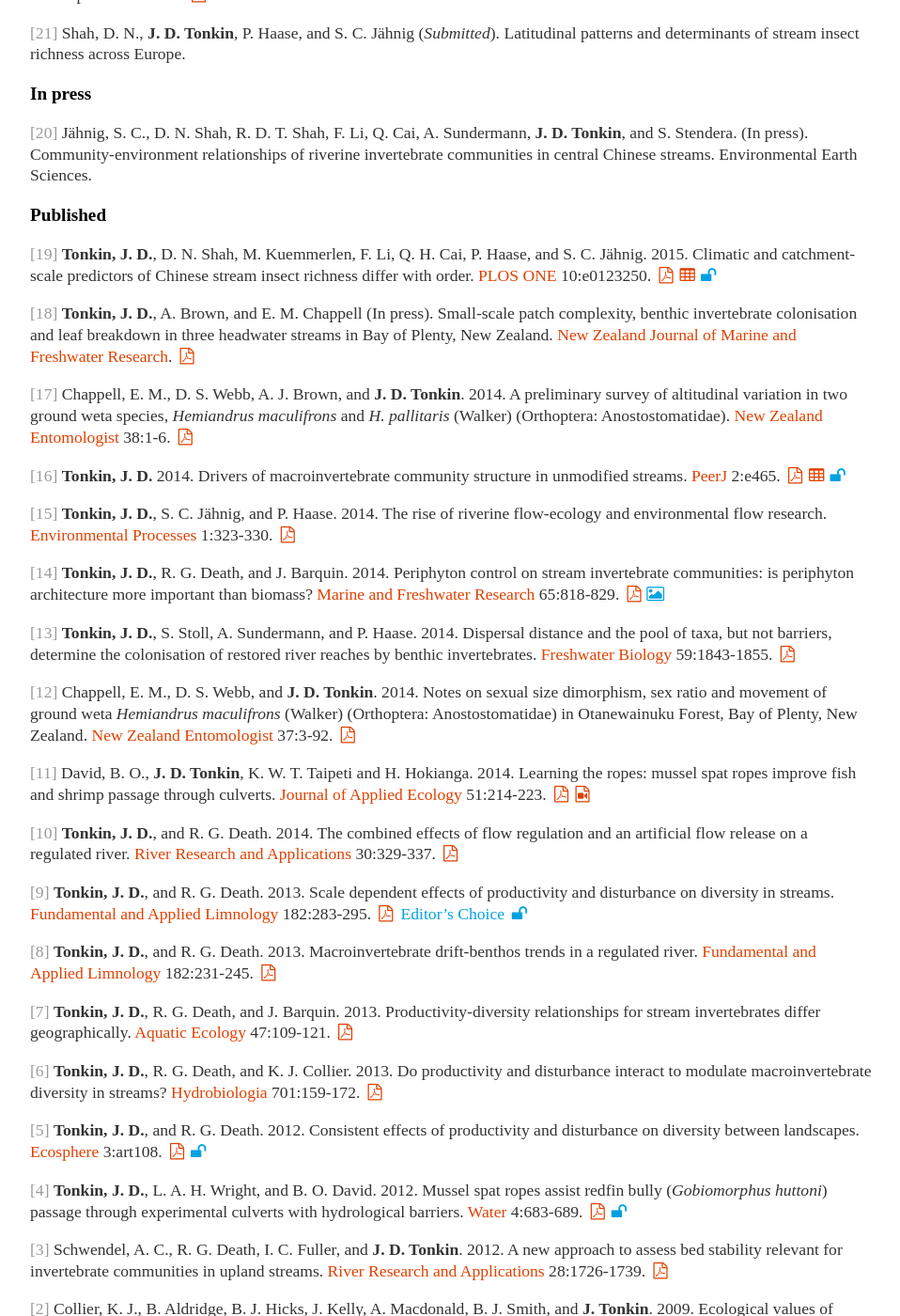
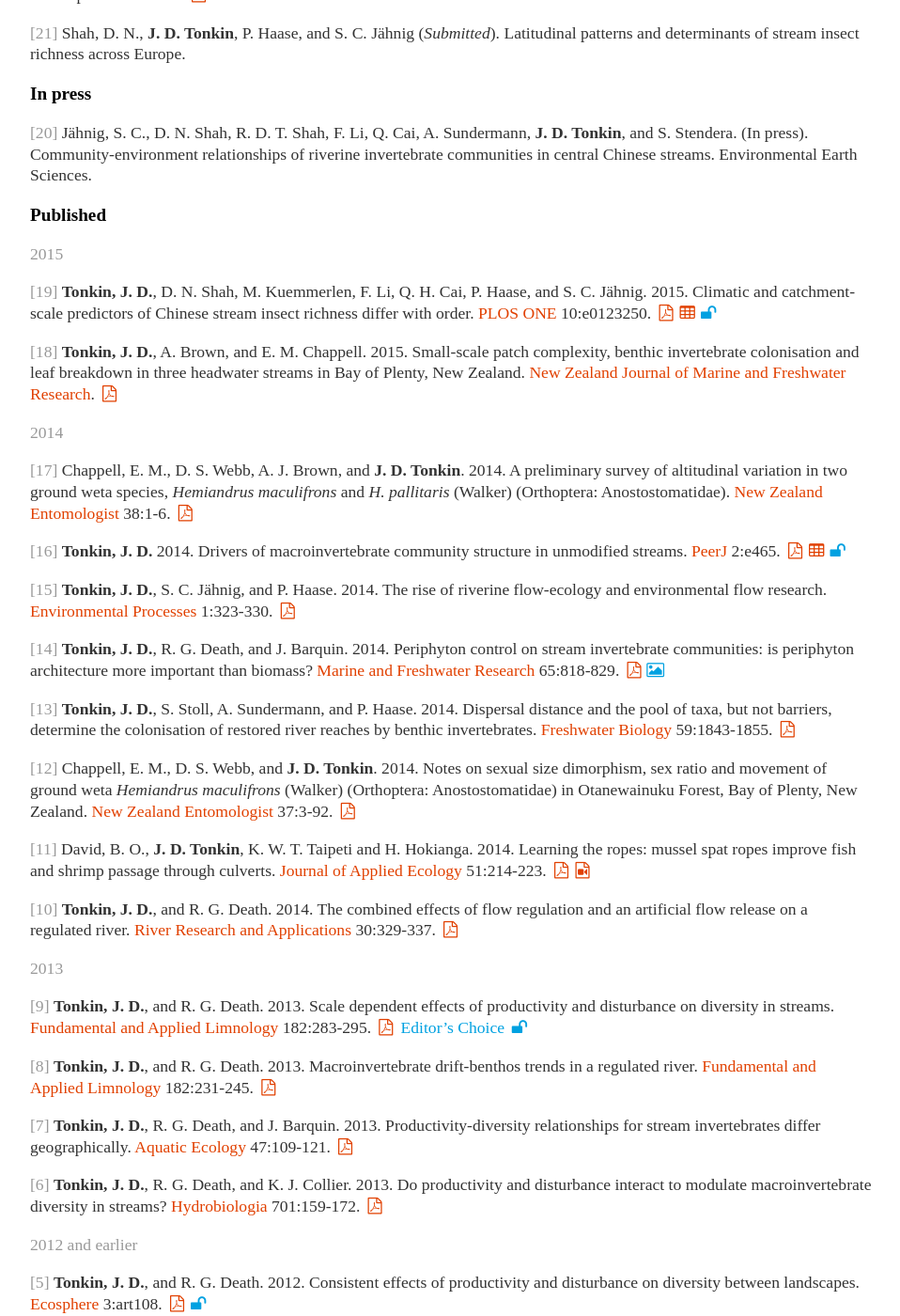
Before and after one commit to jdtonkin/jdtonkin.github.io, a Jekyll site: the page built from Publications/index.md, in a window 1280 px wide and 1400 px high, scrolled down 997 px. Shown: the whole window at 94% size, without its empty margins (160-1118 px from the left). Built offline with Jekyll 4.4.1, drawn with Linux system fonts in a browser that asks for light colours; nearby versions of some CDN libraries; some web fonts are replaced.

Commit message:
Update index.md

```diff
--- a/Publications/index.md
+++ b/Publications/index.md
@@ -66,9 +66,13 @@ title: Publications
 
 ###Published
 
+<span style="color:#999">2015</span>
+
 <span style="color:#999">[19]</span> **Tonkin, J. D.**, D. N. Shah, M. Kuemmerlen, F. Li, Q. H. Cai, P. Haase, and S. C. Jähnig. 2015. Climatic and catchment-scale predictors of Chinese stream insect richness differ with order. <a href="http://dx.doi.org/10.1371/journal.pone.0123250" target="_blank">PLOS ONE</a> 10:e0123250. [<i class="fa fa-fw fa-file-pdf-o"></i>](2015 Tonkin etal PLOS ONE.pdf)[<i class="fa fa-fw fa-table"></i>](INSERT)<span style="color:#00a1e1"><i class="fa fa-fw fa-unlock"></i></span>
 
-<span style="color:#999">[18]</span> **Tonkin, J. D.**, A. Brown, and E. M. Chappell (In press). Small-scale patch complexity, benthic invertebrate colonisation and leaf breakdown in three headwater streams in Bay of Plenty, New Zealand. <a href="http://dx.doi.org/10.1080/00288330.2014.980748" target="_blank">New Zealand Journal of Marine and Freshwater Research</a>. [<i class="fa fa-fw fa-file-pdf-o"></i>](INSERT)
+<span style="color:#999">[18]</span> **Tonkin, J. D.**, A. Brown, and E. M. Chappell. 2015. Small-scale patch complexity, benthic invertebrate colonisation and leaf breakdown in three headwater streams in Bay of Plenty, New Zealand. <a href="http://dx.doi.org/10.1080/00288330.2014.980748" target="_blank">New Zealand Journal of Marine and Freshwater Research</a>. [<i class="fa fa-fw fa-file-pdf-o"></i>](INSERT)
+
+<span style="color:#999">2014</span>
 
 <span style="color:#999">[17]</span> Chappell, E. M., D. S. Webb, A. J. Brown, and **J. D. Tonkin**. 2014. A preliminary survey of altitudinal variation in two ground weta species, *Hemiandrus maculifrons* and *H. pallitaris* (Walker) (Orthoptera: Anostostomatidae). <a href="http://dx.doi.org/10.1080/00779962.2014.922234" target="_blank">New Zealand Entomologist</a> 38:1-6. [<i class="fa fa-fw fa-file-pdf-o"></i>](INSERT)
 
@@ -86,6 +90,8 @@ title: Publications
 
 <span style="color:#999">[10]</span> **Tonkin, J. D.**, and R. G. Death. 2014. The combined effects of flow regulation and an artificial flow release on a regulated river. <a href="http://dx.doi.org/10.1002/rra.2650" target="_blank">River Research and Applications</a> 30:329-337. [<i class="fa fa-fw fa-file-pdf-o"></i>](INSERT)
 
+<span style="color:#999">2013</span>
+
 <span style="color:#999">[9]</span> **Tonkin, J. D.**, and R. G. Death. 2013. Scale dependent effects of productivity and disturbance on diversity in streams. <a href="http://dx.doi.org/10.1127/1863-9135/2013/0402" target="_blank">Fundamental and Applied Limnology</a> 182:283-295. [<i class="fa fa-fw fa-file-pdf-o"></i>](INSERT)<span style="color:#00a1e1"> Editor’s Choice <i class="fa fa-fw fa-unlock"></i></span>
 
 <span style="color:#999">[8]</span> **Tonkin, J. D.**, and R. G. Death. 2013. Macroinvertebrate drift-benthos trends in a regulated river. <a href="http://dx.doi.org/10.1127/1863-9135/2013/0404" target="_blank">Fundamental and Applied Limnology</a> 182:231-245. [<i class="fa fa-fw fa-file-pdf-o"></i>](INSERT)
@@ -93,6 +99,8 @@ title: Publications
 <span style="color:#999">[7]</span> **Tonkin, J. D.**, R. G. Death, and J. Barquin. 2013. Productivity-diversity relationships for stream invertebrates differ geographically. <a href="http://dx.doi.org/10.1007/s10452-013-9429-0" target="_blank">Aquatic Ecology</a> 47:109-121. [<i class="fa fa-fw fa-file-pdf-o"></i>](INSERT)
 
 <span style="color:#999">[6]</span> **Tonkin, J. D.**, R. G. Death, and K. J. Collier. 2013. Do productivity and disturbance interact to modulate macroinvertebrate diversity in streams? <a href="http://dx.doi.org/10.1007/s10750-012-1248-0" target="_blank">Hydrobiologia</a> 701:159-172. [<i class="fa fa-fw fa-file-pdf-o"></i>](INSERT)
+
+<span style="color:#999">2012 and earlier</span>
 
 <span style="color:#999">[5]</span> **Tonkin, J. D.**, and R. G. Death. 2012. Consistent effects of productivity and disturbance on diversity between landscapes. <a href="http://dx.doi.org/10.1890/ES12-00243.1" target="_blank">Ecosphere</a> 3:art108. [<i class="fa fa-fw fa-file-pdf-o"></i>](INSERT)<span style="color:#00a1e1"><i class="fa fa-fw fa-unlock"></i></span>
 
```
